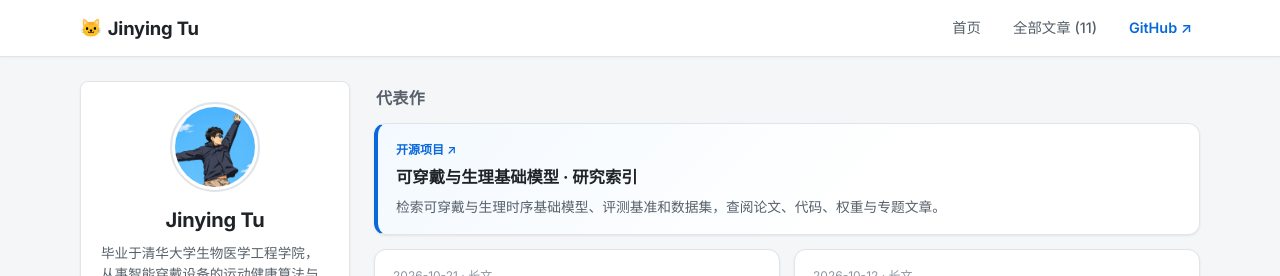
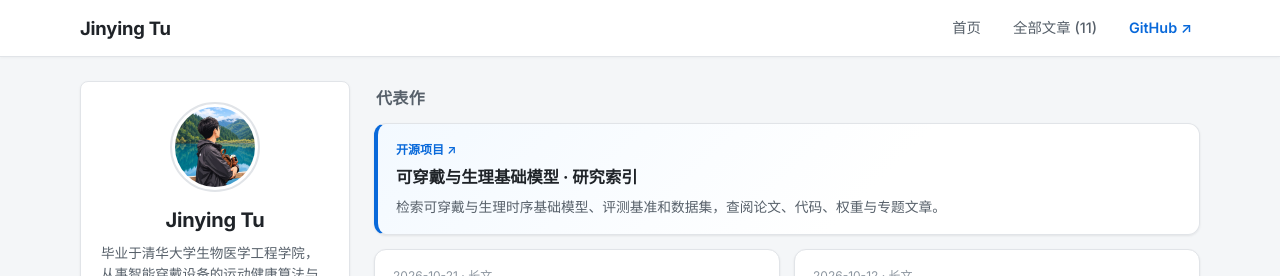
Before and after one commit to tujy859/blogs, a Jekyll site: the page built from index.md, in a window 1280 px wide. Shown: the top 276 px of the page. Built offline with Jekyll 4.4.1, drawn with Linux system fonts in a browser that asks for light colours.

Commit message:
Update avatar, remove header emoji, fix mobile topbar and sidebar layout

```diff
--- a/_includes/header.html
+++ b/_includes/header.html
@@ -2,7 +2,6 @@
   <div class="topbar-inner">
     <div class="topbar-brand">
       <a href="{{ '/' | relative_url }}" class="brand-link">
-        <span class="brand-icon">🐱</span>
         <span class="brand-text">{{ site.title }}</span>
       </a>
     </div>
--- a/_includes/sidebar.html
+++ b/_includes/sidebar.html
@@ -1,7 +1,7 @@
 <aside class="blog-sidebar">
   <div class="sidebar-profile">
     <div class="avatar-wrap">
-      <img src="{{ site.author.avatar | relative_url }}" alt="{{ site.author.name }}" class="sidebar-avatar" loading="lazy">
+      <img src="{{ site.author.avatar | relative_url }}?v=2" alt="{{ site.author.name }}" class="sidebar-avatar" loading="lazy">
     </div>
     <h2 class="sidebar-name">{{ site.author.name }}</h2>
     <p class="sidebar-bio">{{ site.author.bio }}</p>
--- a/assets/styles.css
+++ b/assets/styles.css
@@ -115,6 +115,7 @@ img {
   color: var(--text-primary);
   text-decoration: none !important;
   letter-spacing: -0.01em;
+  white-space: nowrap;
 }
 
 .brand-link:hover {
@@ -144,6 +145,7 @@ img {
   padding: 4px 8px;
   border-radius: var(--radius-sm);
   text-decoration: none !important;
+  white-space: nowrap;
 }
 
 .topbar-link:hover {
@@ -1495,10 +1497,14 @@ a.stream-post-item:hover .stream-post-title { color: var(--link-color); }
 .img-lightbox img { max-width: 96vw; max-height: 94vh; background: #fff; border-radius: 6px; }
 
 @media (max-width: 880px) {
+  .topbar-inner { padding: 0 14px; }
+  .brand-link { font-size: 1.05rem; }
+  .topbar-links { gap: 6px; }
+  .topbar-link { font-size: 0.85rem; padding: 4px 6px; }
   .featured-grid { grid-template-columns: 1fr; }
-  .blog-sidebar { padding: 14px 16px; }
-  .sidebar-profile { text-align: left; }
-  .blog-sidebar .avatar-wrap { transform: scale(.6); transform-origin: left top; height: 56px; margin-bottom: 0; }
+  .blog-sidebar { padding: 16px; }
+  .sidebar-profile { text-align: left; padding-bottom: 0; border-bottom: none; }
+  .blog-sidebar .avatar-wrap { width: 64px; height: 64px; margin: 0 0 10px 0; transform: none; }
   .blog-sidebar .stats-widget { display: none; }
   .post-detail-nav { grid-template-columns: 1fr; }
   .next-post { text-align: left; }
```
Also changed, not shown: assets/images/avatar.jpg.
